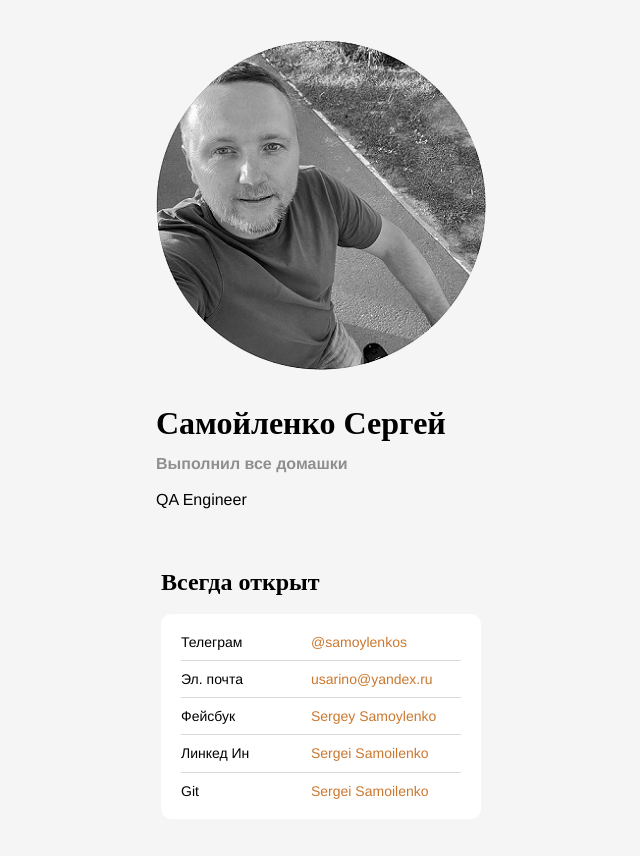
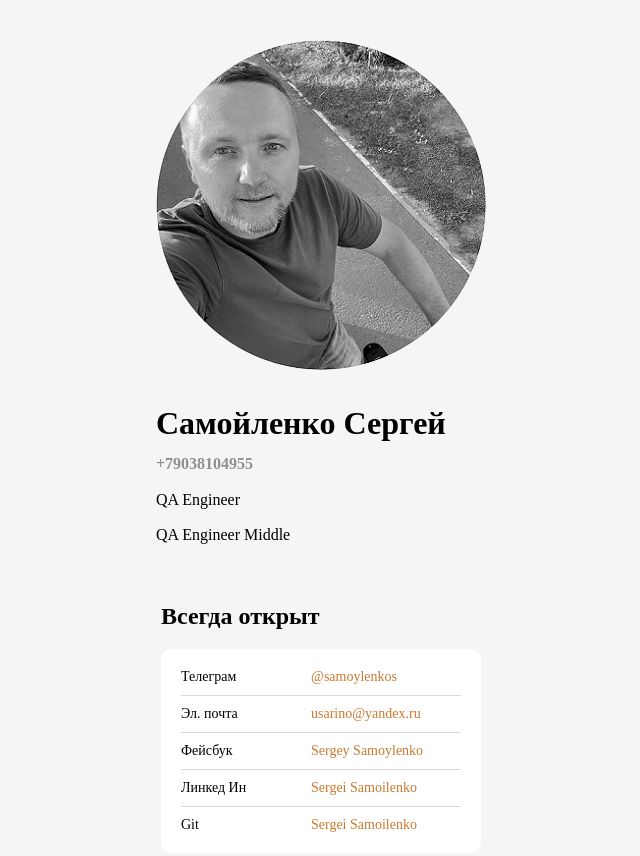
Before and after one commit to usarino/CV, a plain HTML site: page index.html in a window 1280 px wide. Shown: the top 856 px of the page, without its empty margins (319-959 px from the left). Drawn offline with Linux system fonts and the light colour scheme.

Commit message:
изменил 3 файла хочу посмотреть результат

```diff
--- a/index.html
+++ b/index.html
@@ -29,8 +29,9 @@
     <header class="header">
       <img src="./avatar.png" alt="avatar" class="header__avatar" />
       <h1 class="header__title">Самойленко Сергей</h1>
-      <h3 class="header__subtitle">Выполнил все домашки</h3>
+      <h3 class="header__subtitle">+79038104955</h3>
       <p>QA Engineer</p>
+      <p>QA Engineer Middle</p>
     </header>
     <main>
       <section class="links">
--- a/js.js
+++ b/js.js
@@ -3,5 +3,5 @@ const button = document.querySelector('button');
 
 /* Тут на кнопку навешиваем обрабочик, который ждёт клика и тогда запустит логику */
 button.addEventListener('click', function() {
-	alert('Bugs, hex & source control')
+	alert('Bugs, hex & source control!')
 })
--- a/style.css
+++ b/style.css
@@ -1,5 +1,5 @@
 body {
-  font-family: "Helvetica";
+  font-family: "Bodoni";
   background-color: #f5f5f5;
   color: #000000;
   display: flex;
```
Also changed, not shown: 1 other file.
